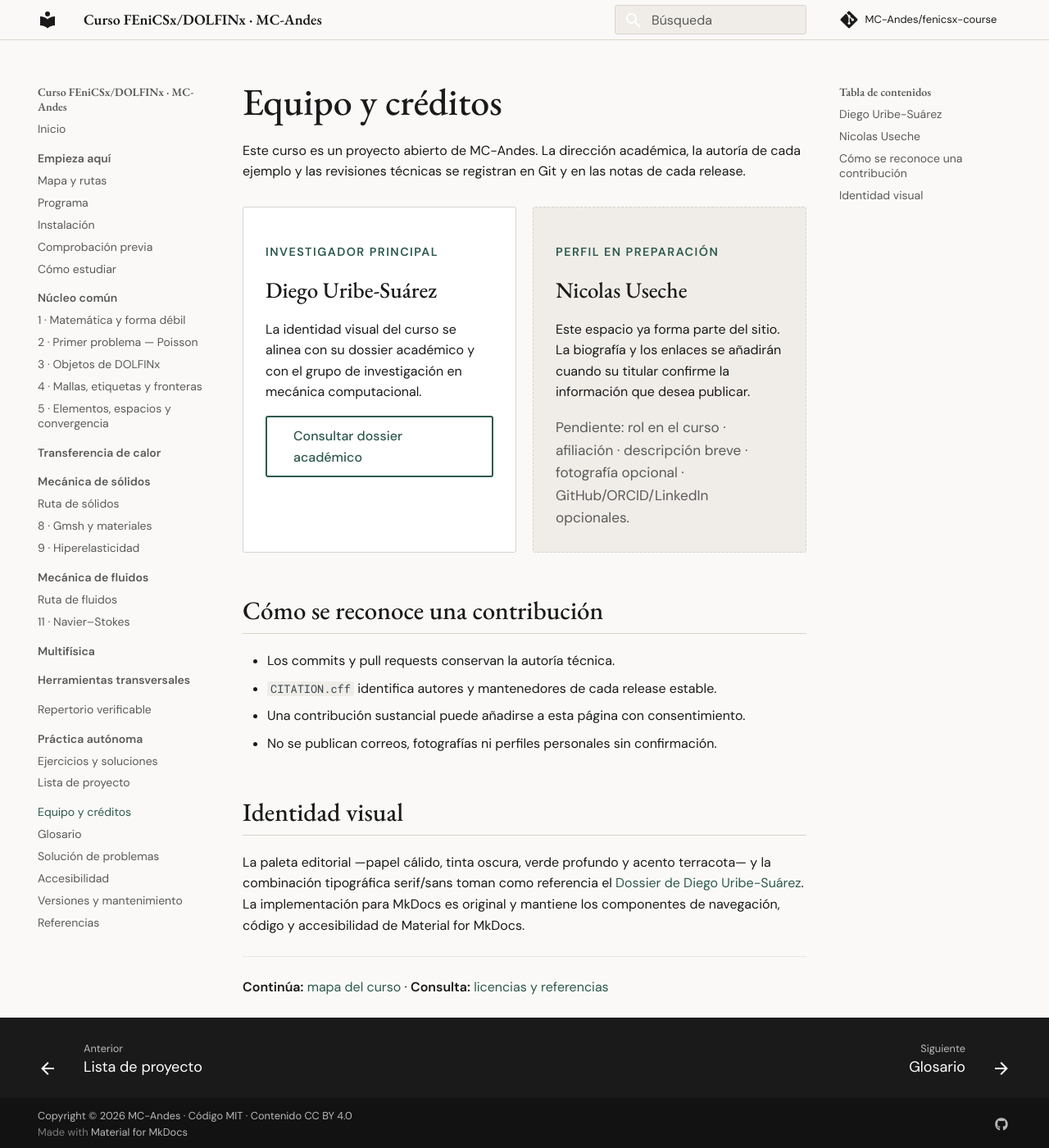
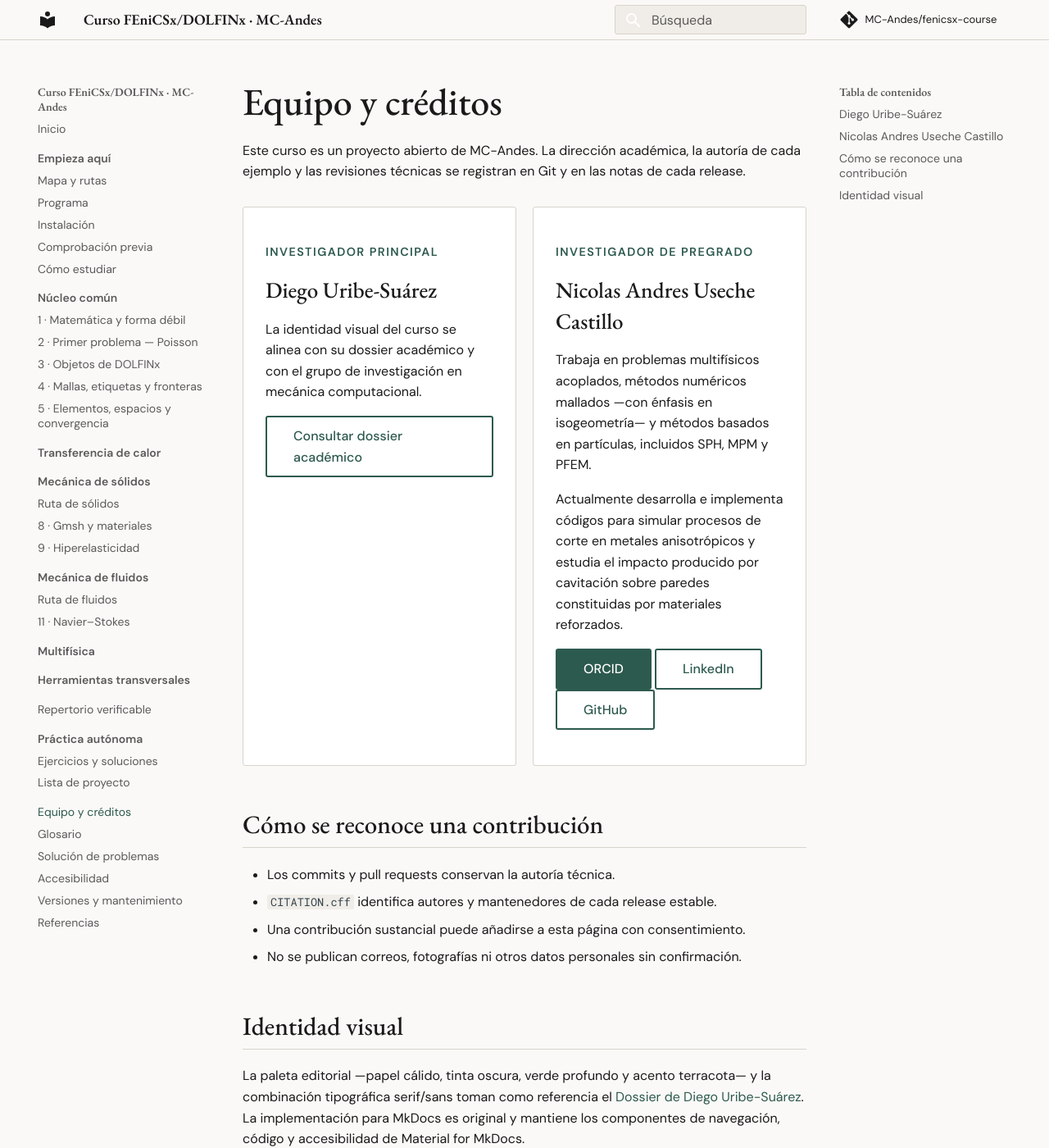
Before and after one commit to MC-Andes/fenicsx-course, an MkDocs documentation site: the page built from docs/team.md, in a window 1280 px wide and 1400 px high. Shown: the whole window at 82% size. Built offline with MkDocs 1.6.1 and Material for MkDocs 9.7.7, drawn with Linux system fonts in a browser that asks for light colours; comment, search, counter and statistics services are not loaded.

Commit message:
docs: complete Nicolas Useche researcher profile

```diff
--- a/docs/team.md
+++ b/docs/team.md
@@ -19,19 +19,23 @@ de investigación en mecánica computacional.
 
 </div>
 
-<div class="team-card team-card--pending" markdown>
+<div class="team-card" markdown>
 
-<span class="team-kicker">Perfil en preparación</span>
+<span class="team-kicker">Investigador de pregrado</span>
 
-## Nicolas Useche
+## Nicolas Andres Useche Castillo
 
-Este espacio ya forma parte del sitio. La biografía y los enlaces se añadirán
-cuando su titular confirme la información que desea publicar.
+Trabaja en problemas multifísicos acoplados, métodos numéricos mallados —con
+énfasis en isogeometría— y métodos basados en partículas, incluidos SPH, MPM y
+PFEM.
 
-<p class="profile-fields">
-Pendiente: rol en el curso · afiliación · descripción breve · fotografía
-opcional · GitHub/ORCID/LinkedIn opcionales.
-</p>
+Actualmente desarrolla e implementa códigos para simular procesos de corte en
+metales anisotrópicos y estudia el impacto producido por cavitación sobre
+paredes constituidas por materiales reforzados.
+
+[ORCID](https://orcid.org/0009-0003-9363-8766){ .md-button .md-button--primary }
+[LinkedIn](https://www.linkedin.com/in/nicolas-andres-useche-castillo-942192331){ .md-button }
+[GitHub](https://github.com/Nuseche){ .md-button }
 
 </div>
 
@@ -42,7 +46,8 @@ opcional · GitHub/ORCID/LinkedIn opcionales.
 - Los commits y pull requests conservan la autoría técnica.
 - `CITATION.cff` identifica autores y mantenedores de cada release estable.
 - Una contribución sustancial puede añadirse a esta página con consentimiento.
-- No se publican correos, fotografías ni perfiles personales sin confirmación.
+- No se publican correos, fotografías ni otros datos personales sin
+  confirmación.
 
 ## Identidad visual
 
```
Also changed, not shown: CHANGELOG.md (+2 -1 lines).
